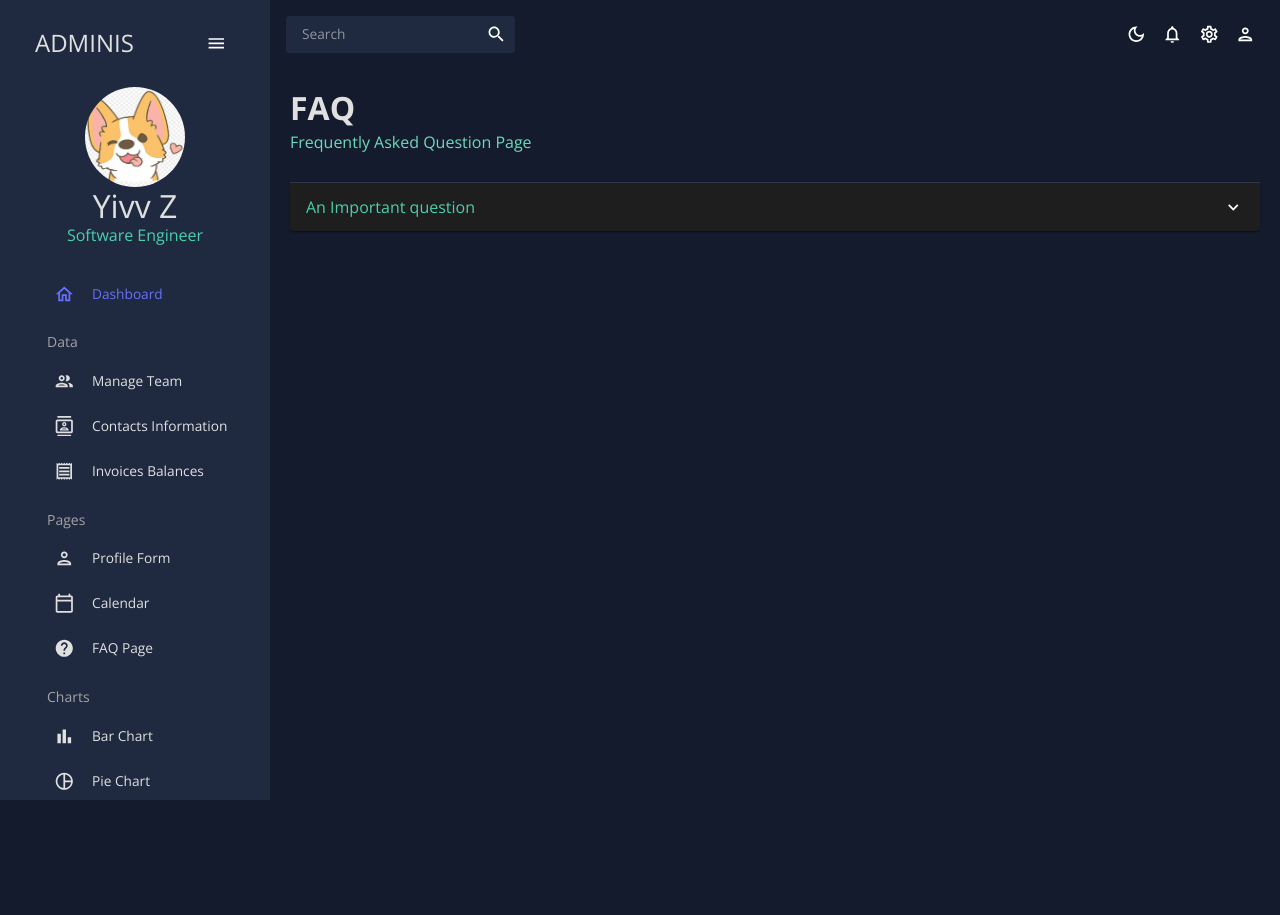
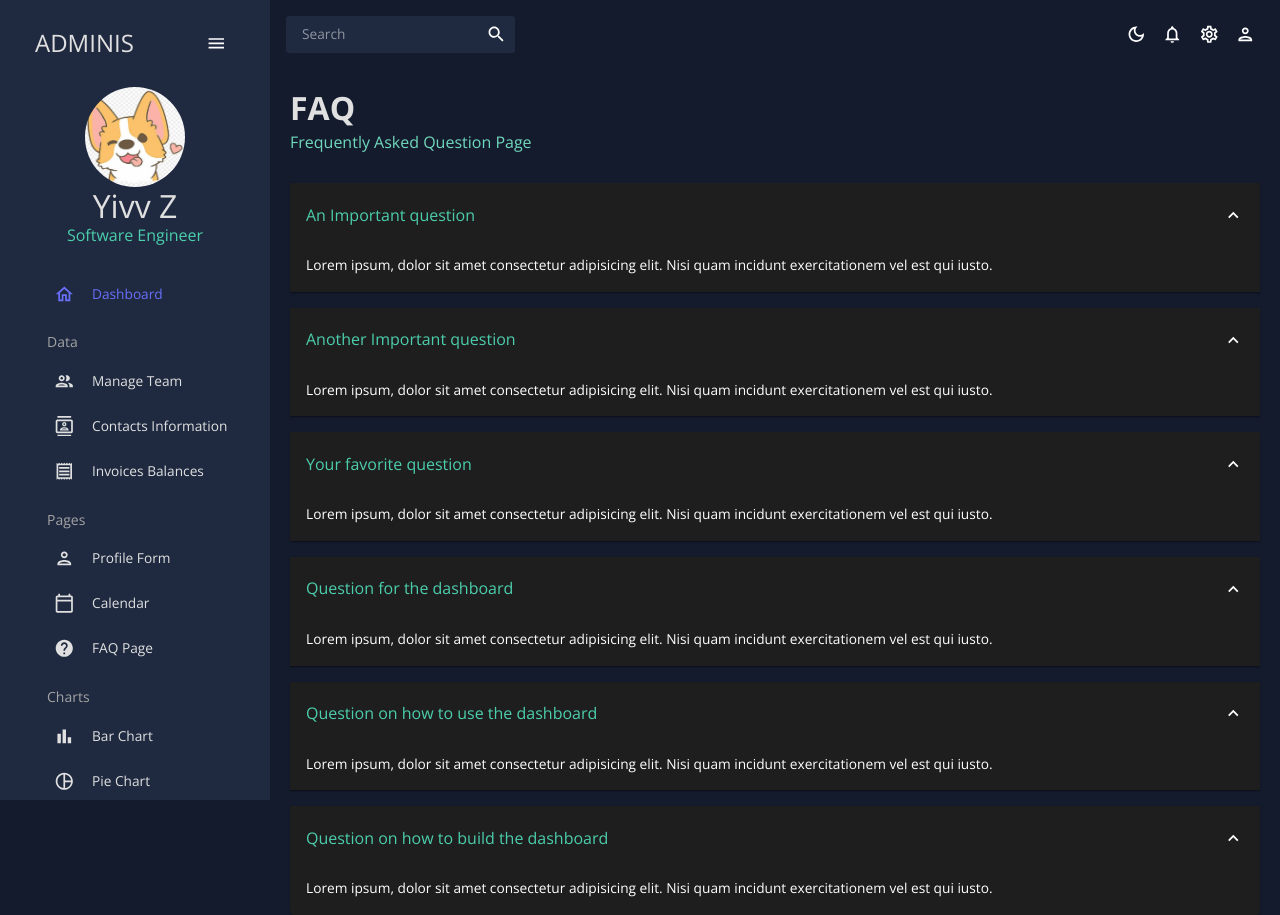
Before and after one commit to yivvm/Project-Dashboard, a React (Create React App) app: page /faq in a window 1280 px wide. Before the commit the page ends 800 px from the top, so only its background shows below. Built offline with nearby package versions, Linux system fonts and the light colour scheme.

Commit message:
update FAQ page

```diff
--- a/src/scenes/faq/index.jsx
+++ b/src/scenes/faq/index.jsx
@@ -15,7 +15,7 @@ export default function FAQ() {
     <Box m='20px'>
         <Header title='FAQ' subtitle='Frequently Asked Question Page' />
 
-        <Accordion>
+        <Accordion defaultExpanded>
             <AccordionSummary expandIcon={<ExpandMoreIcon />}>
                 <Typography color={colors.greenAccent[500]} variant='h5'>
                     An Important question
@@ -28,6 +28,71 @@ export default function FAQ() {
             </AccordionDetails>
         </Accordion>
 
+        <Accordion defaultExpanded>
+            <AccordionSummary expandIcon={<ExpandMoreIcon />}>
+                <Typography color={colors.greenAccent[500]} variant='h5'>
+                    Another Important question
+                </Typography>
+            </AccordionSummary>
+            <AccordionDetails>
+                <Typography>
+                    Lorem ipsum, dolor sit amet consectetur adipisicing elit. Nisi quam incidunt exercitationem vel est qui iusto.
+                </Typography>
+            </AccordionDetails>
+        </Accordion>
+
+        <Accordion defaultExpanded>
+            <AccordionSummary expandIcon={<ExpandMoreIcon />}>
+                <Typography color={colors.greenAccent[500]} variant='h5'>
+                    Your favorite question
+                </Typography>
+            </AccordionSummary>
+            <AccordionDetails>
+                <Typography>
+                    Lorem ipsum, dolor sit amet consectetur adipisicing elit. Nisi quam incidunt exercitationem vel est qui iusto.
+                </Typography>
+            </AccordionDetails>
+        </Accordion>
+
+        <Accordion defaultExpanded>
+            <AccordionSummary expandIcon={<ExpandMoreIcon />}>
+                <Typography color={colors.greenAccent[500]} variant='h5'>
+                    Question for the dashboard
+                </Typography>
+            </AccordionSummary>
+            <AccordionDetails>
+                <Typography>
+                    Lorem ipsum, dolor sit amet consectetur adipisicing elit. Nisi quam incidunt exercitationem vel est qui iusto.
+                </Typography>
+            </AccordionDetails>
+        </Accordion>
+
+        <Accordion defaultExpanded>
+            <AccordionSummary expandIcon={<ExpandMoreIcon />}>
+                <Typography color={colors.greenAccent[500]} variant='h5'>
+                    Question on how to use the dashboard
+                </Typography>
+            </AccordionSummary>
+            <AccordionDetails>
+                <Typography>
+                    Lorem ipsum, dolor sit amet consectetur adipisicing elit. Nisi quam incidunt exercitationem vel est qui iusto.
+                </Typography>
+            </AccordionDetails>
+        </Accordion>
+
+        <Accordion defaultExpanded>
+            <AccordionSummary expandIcon={<ExpandMoreIcon />}>
+                <Typography color={colors.greenAccent[500]} variant='h5'>
+                    Question on how to build the dashboard
+                </Typography>
+            </AccordionSummary>
+            <AccordionDetails>
+                <Typography>
+                    Lorem ipsum, dolor sit amet consectetur adipisicing elit. Nisi quam incidunt exercitationem vel est qui iusto.
+                </Typography>
+            </AccordionDetails>
+        </Accordion>
+
     </Box>
   )
 }
```
